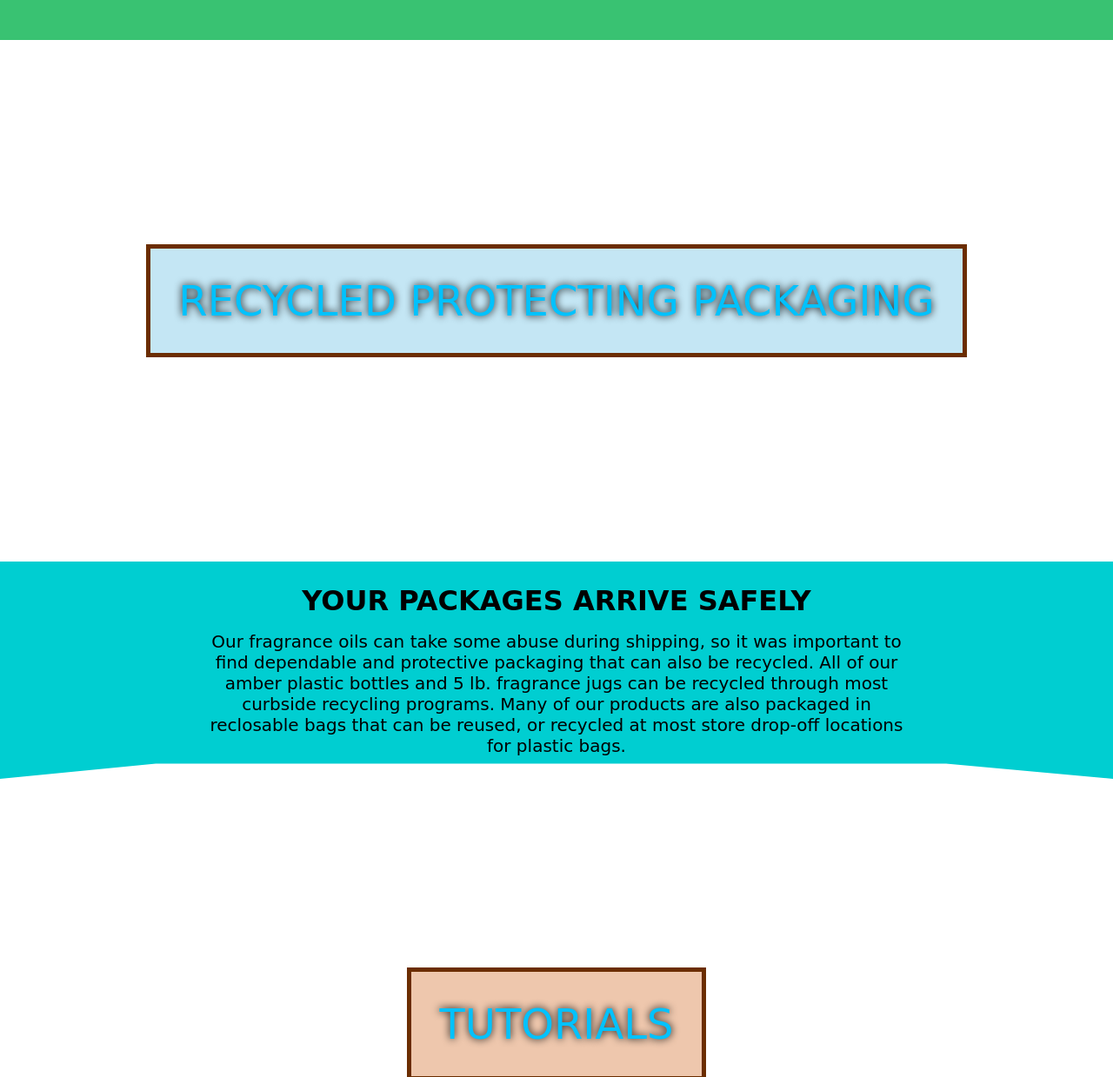
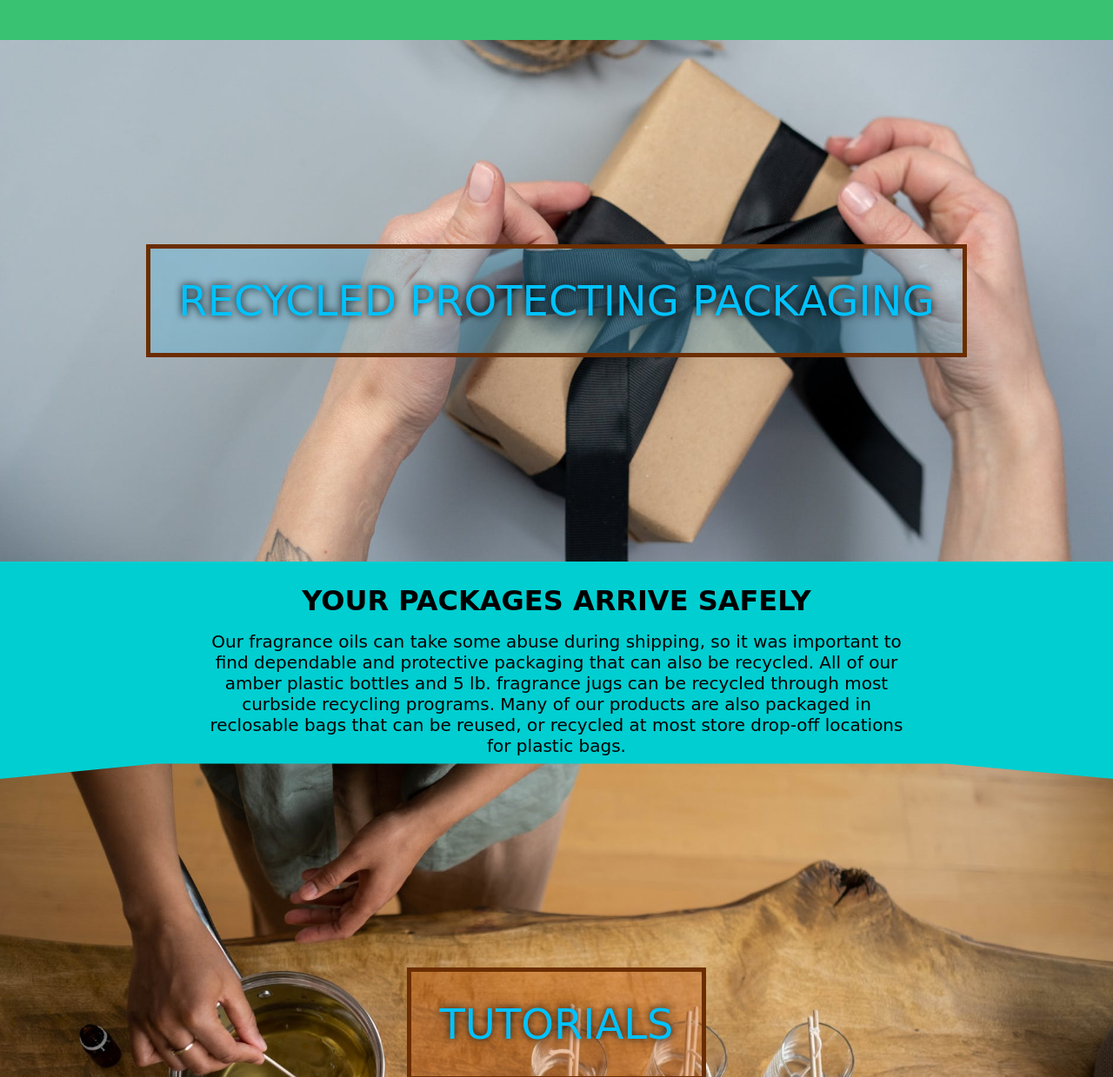
Before and after one commit to KalmusK/CandleShopTask, a plain HTML site: page index.html in a window 1280 px wide. Shown: the part 722-1961 px from the top of the page at 87% size. Drawn offline with Linux system fonts and the light colour scheme; a web font is replaced by a local one.

Commit message:
fix images

```diff
--- a/css/style.css
+++ b/css/style.css
@@ -11,7 +11,7 @@ body {
 }
 
 .intro-image {
-    background-image: url('images/image4.jpeg');
+    background-image: url('../images/image4.jpeg');
     background-position: center;
     background-size: cover;
     height: 600px;
@@ -84,7 +84,7 @@ body {
 }
 
 .packaging-image {
-    background-image: url('images/image2.jpeg');
+    background-image: url('../images/image2.jpeg');
     background-position: center;
     background-size: cover;
     height: 600px;
@@ -136,7 +136,7 @@ body {
 }
 
 .tutorials-image {
-    background-image: url('images/image3.jpeg');
+    background-image: url('../images/image3.jpeg');
     background-position: center;
     background-size: cover;
     height: 600px;
```
